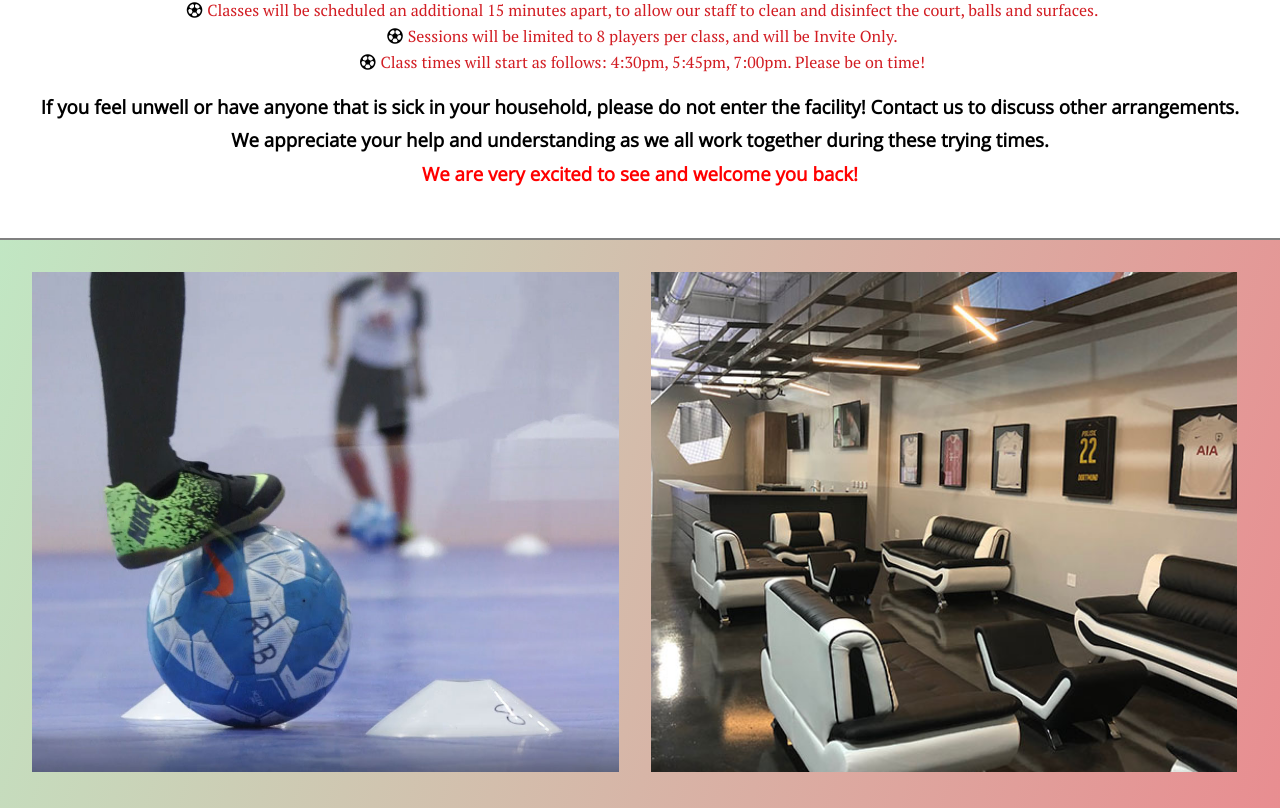
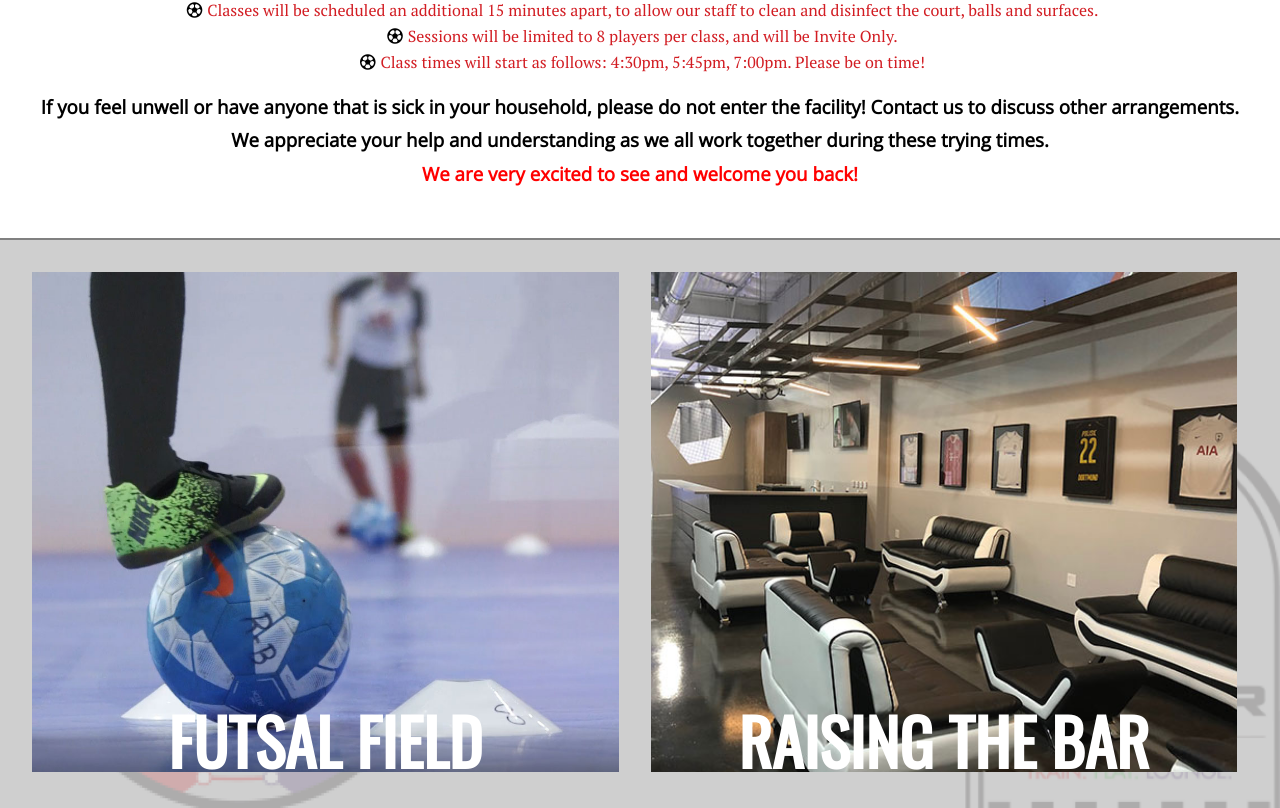
Before and after one commit to allefts/soccerhubWebsite, a React (Create React App) app: page / in a window 1280 px wide. Shown: the part 1178-1986 px from the top of the page. Built offline with nearby package versions, Linux system fonts and the light colour scheme.

Commit message:
added a changed background to about promo

```diff
--- a/src/App.css
+++ b/src/App.css
@@ -124,13 +124,15 @@ body {
 .about-promo-top {
   border-top: 2px solid grey;
   padding: 1rem;
+  background-image: url(./images/backgroundhope.png);
+  background-size: cover;
   /* background: rgba(207, 207, 207, 0.5); */
-  background: linear-gradient(
+  /* background: linear-gradient(
     107.56deg,
     rgba(67, 181, 73, 0.33) 0%,
-    rgba(210, 29, 35, 0.5) 100%,
-    rgba(80, 49, 117, 0.5) 48.96%
-  );
+    rgba(80, 49, 117, 0.5) 48.96%,
+    rgba(210, 29, 35, 0.5) 100%
+  ); */
 }
 
 .left-content {
@@ -197,6 +199,20 @@ body {
   width: 47%;
 }
 
+.bar-title,
+.ball-title {
+  font-family: "Oswald", sans-serif;
+  width: 100%;
+  text-align: center;
+  font-weight: 1200;
+  font-size: 2rem;
+  color: var(--light);
+  position: absolute;
+  bottom: -3%;
+  left: 50%;
+  transform: translateX(-50%);
+}
+
 .shBar-image {
   background-image: url("./images/sh-bar.jpg");
 }
--- a/src/Components/AboutPromo.js
+++ b/src/Components/AboutPromo.js
@@ -10,7 +10,9 @@ const AboutPromo = () => {
       <StyledAboutPromo>
         <div className="left-content">
           <div className="shBall-image"></div>
-          <div className="ball-title"></div>
+          <div className="ball-title">
+            <h1>FUTSAL FIELD</h1>
+          </div>
           <div className="hover-overlay-ball-image">
             <p>
               After researching the worlds top academies, we are convinced that
@@ -23,7 +25,9 @@ const AboutPromo = () => {
         </div>
         <div className="right-content">
           <div className="shBar-image"></div>
-          <div className="bar-title"></div>
+          <div className="bar-title">
+            <h1>RAISING THE BAR</h1>
+          </div>
           <div className="hover-overlay-bar-image">
             <p>
               With a custom-built 15 foot bar, Soccer Hub isn't just about
```
Also changed, not shown: src/images/backgroundhope.png (added), 1 other file (tests, documents, lock files or other folders).
